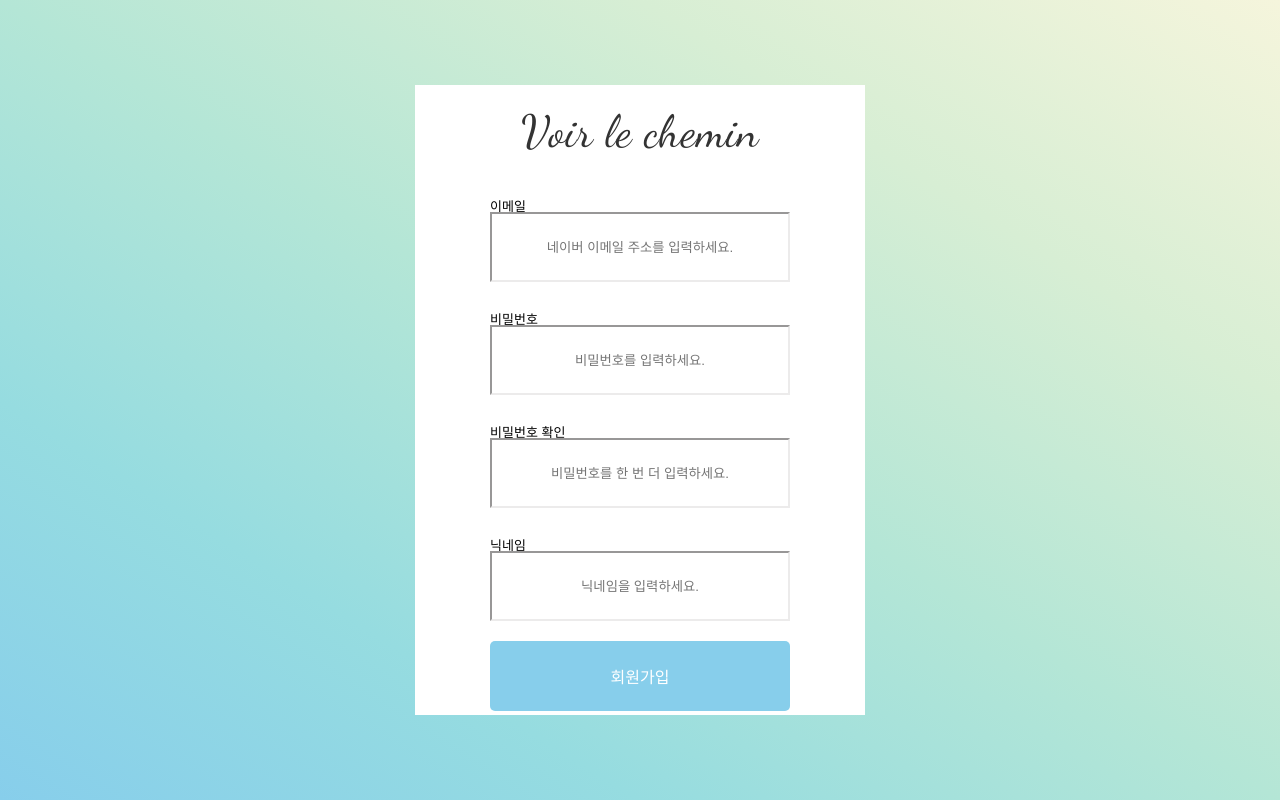
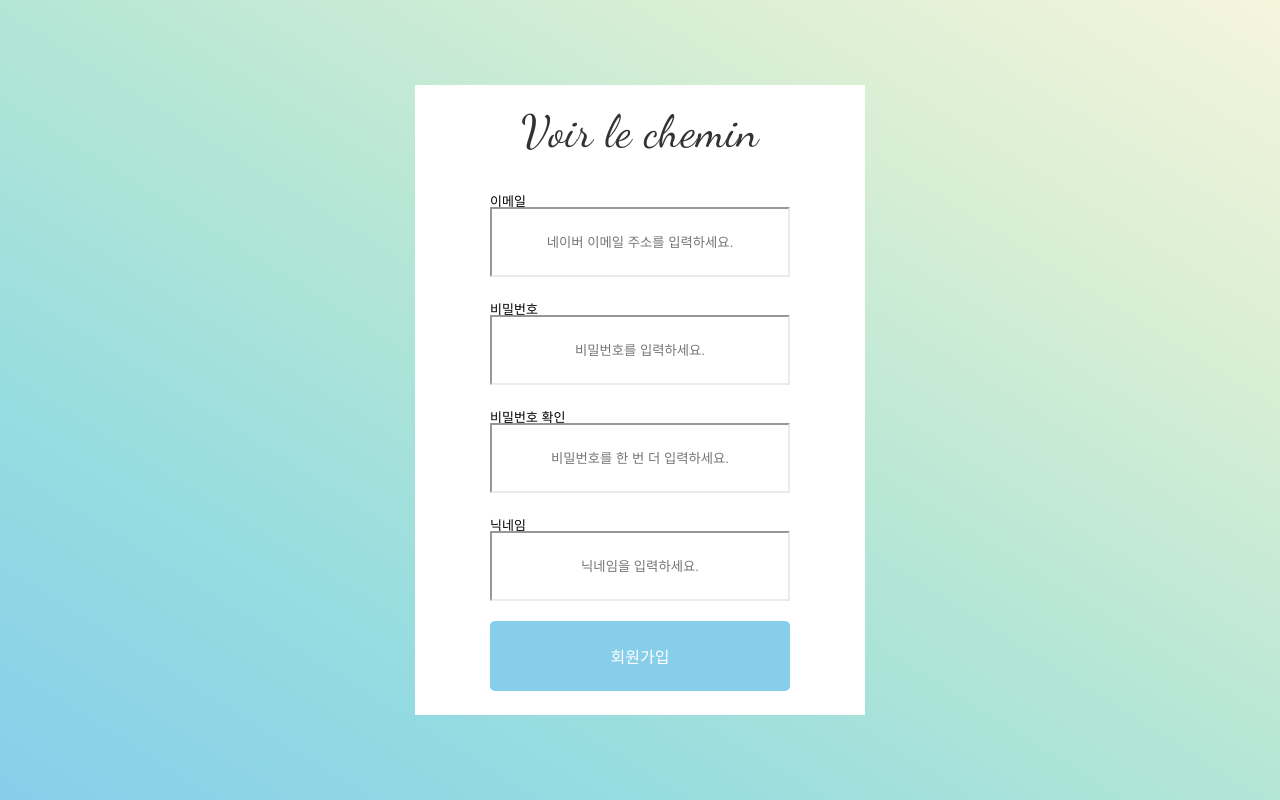
Before and after one commit to hansolChoi29/newspeedproject, a React (Vite) app: page /join in a window 1280 px wide. Built offline with nearby package versions, Linux system fonts and the light colour scheme; no server answers.

Commit message:
디자인 수정

```diff
--- a/src/components/join/JoinInput.jsx
+++ b/src/components/join/JoinInput.jsx
@@ -3,7 +3,7 @@ import styled from 'styled-components';
 
 const Label = styled.label`
   display: block;
-  margin-top: 10px;
+  margin-top: 5px;
   font-size: 13px;
 `;
 
--- a/src/pages/Join.jsx
+++ b/src/pages/Join.jsx
@@ -50,7 +50,6 @@ function Join() {
   const [password, setPassword] = useState('');
   const [confirmPassword, setConfirmPassword] = useState('');
   const [nickname, setNickname] = useState('');
-  const [user, setUser] = useState(null);
   const navigate = useNavigate();
 
   const onChangeEmail = (e) => {
@@ -180,7 +179,6 @@ function Join() {
         return;
       }
 
-      setUser(data.user);
       navigate('/Home');
     } catch (err) {
       console.error('Unexpected Error:', err.message);
@@ -214,10 +212,7 @@ function Join() {
                   handleSignUp(e);
                 }}
               >
-                <StyledButton
-                  style={{ margin: '20px', width: '300px', height: '70px', marginBottom: '-10px' }}
-                  type="submit"
-                >
+                <StyledButton style={{ margin: '20px', width: '300px', height: '70px' }} type="submit">
                   회원가입
                 </StyledButton>
               </form>
```
Also changed, not shown: 1 other file (tests, documents, lock files or other folders).
